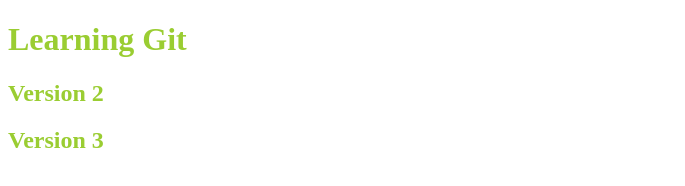
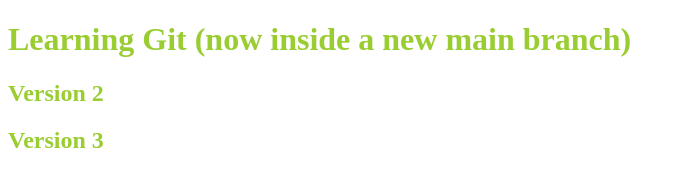
Before and after one commit to Emery-hub/learning-git-demo-one, a plain HTML site: page index.html in a window 1280 px wide. Shown: the whole page, without its empty margins (0-685 px from the left). Drawn offline with Linux system fonts and the light colour scheme.

Commit message:
updated index.html in new main branch

```diff
--- a/index.html
+++ b/index.html
@@ -7,7 +7,7 @@
     <link rel="stylesheet" href="index.css" />
   </head>
   <body>
-    <h1>Learning Git</h1>
+    <h1>Learning Git (now inside a new main branch)</h1>
 
     <h2>Version 2</h2>
 
```
